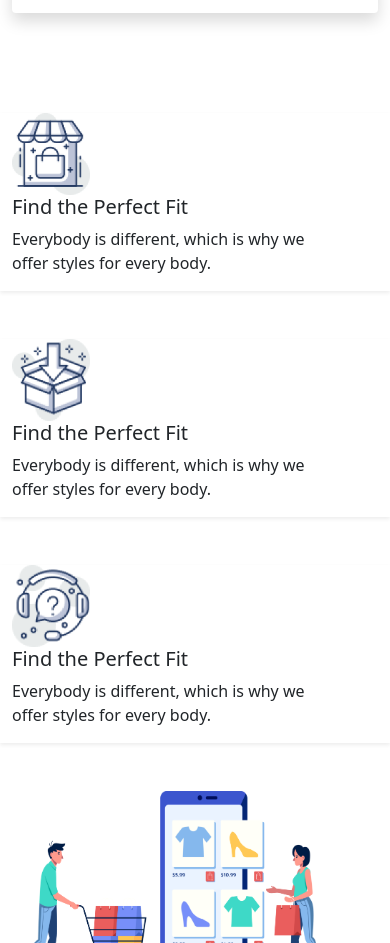
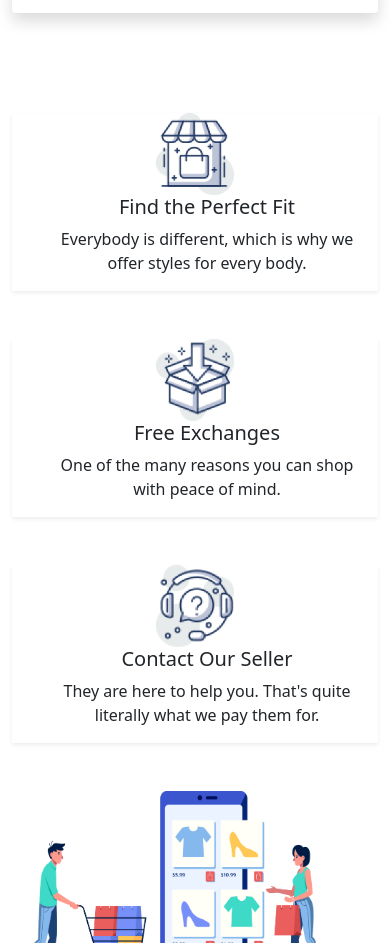
Before and after one commit to Sadnan-08/nike-react-bootstrap, a plain HTML site: page index.html in a window 390 px wide. Shown: the part 5420-6363 px from the top of the page. Drawn offline with nearby package versions, Linux system fonts and the light colour scheme.

Commit message:
made responsive except ipad and ipad pro

```diff
--- a/index.html
+++ b/index.html
@@ -196,51 +196,48 @@
           <div class="row g-5">
             <div class="col-lg-5">
               <div class="row">
-                <div class="col-lg-12">
-                  <div class="row shadow-sm">
-                    <div class="col-lg-2">
+                <div class="col-lg-12 col-sm-6">
+                  <div class="flex shadow-sm">
+                    <div>
                       <img src="icons/image 12.png" alt="" width="78" height="82">
                     </div>
-                    <div class="col-lg-8">
-                      <div>
+
+                      <div class="ms-4">
                         <h5>Find the Perfect Fit</h5>
                         <p>Everybody is different, which is why we <br>
                           offer styles for every body.</p>
                       </div>
-                    </div>
                   </div>
-
                 </div>
               </div>
               <div class="row my-5">
-                <div class="col-lg-12">
-                  <div class="row shadow-sm">
-                    <div class="col-lg-2">
+                <div class="col-lg-12 col-md-6">
+                  <div class="flex shadow-sm">
+                    <div>
                       <img src="icons/image 13.png" alt="" width="78" height="82">
                     </div>
-                    <div class="col-lg-8">
-                      <div>
-                        <h5>Find the Perfect Fit</h5>
-                        <p>Everybody is different, which is why we <br>
-                          offer styles for every body.</p>
+
+                      <div class="ms-4">
+                        <h5>Free Exchanges</h5>
+                        <p>One of the many reasons you can shop <br>
+                          with peace of mind.</p>
                       </div>
-                    </div>
                   </div>
                 </div>
               </div>
               <div class="row">
-                <div class="col-lg-12">
-                  <div class="row shadow-sm">
-                    <div class="col-lg-2">
+                <div class="col-lg-12 col-md-6">
+                  <div class="flex shadow-sm">
+                    <div>
                       <img src="icons/image 14.png" alt="" width="78" height="82">
                     </div>
-                    <div class="col-lg-8">
-                      <div>
-                        <h5>Find the Perfect Fit</h5>
-                        <p>Everybody is different, which is why we <br>
-                          offer styles for every body.</p>
+
+                      <div class="ms-4">
+                        <h5>Contact Our Seller</h5>
+                        <p>They are here to help you. That's quite <br>
+                          literally what we pay them for.</p>
                       </div>
-                    </div>
+
                   </div>
                 </div>
               </div>
--- a/style.css
+++ b/style.css
@@ -51,3 +51,14 @@ h4{
 .margin-top{
     margin-top: 100px;
 }
+/* features styles */
+.flex{
+    display: flex;
+}
+@media only screen and (max-width: 644px) {
+    .flex{
+        flex-direction: column;
+        align-items: center;
+        text-align: center;
+    }
+}
```
